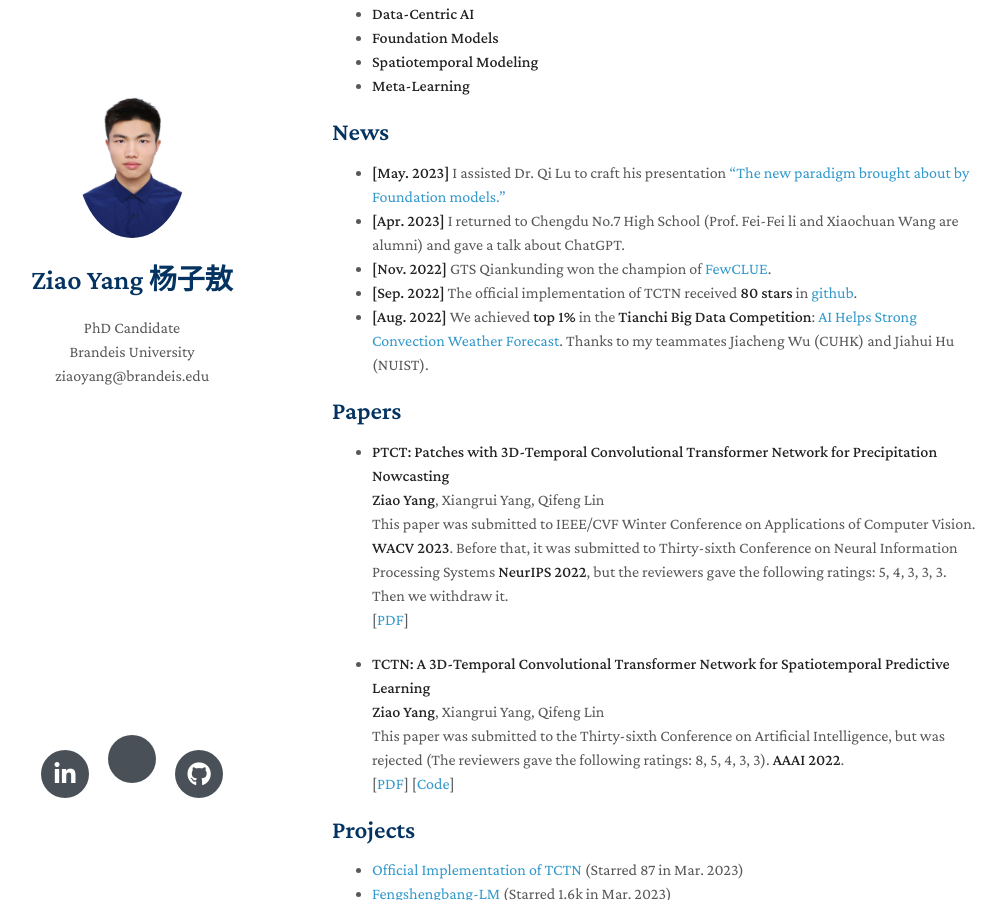
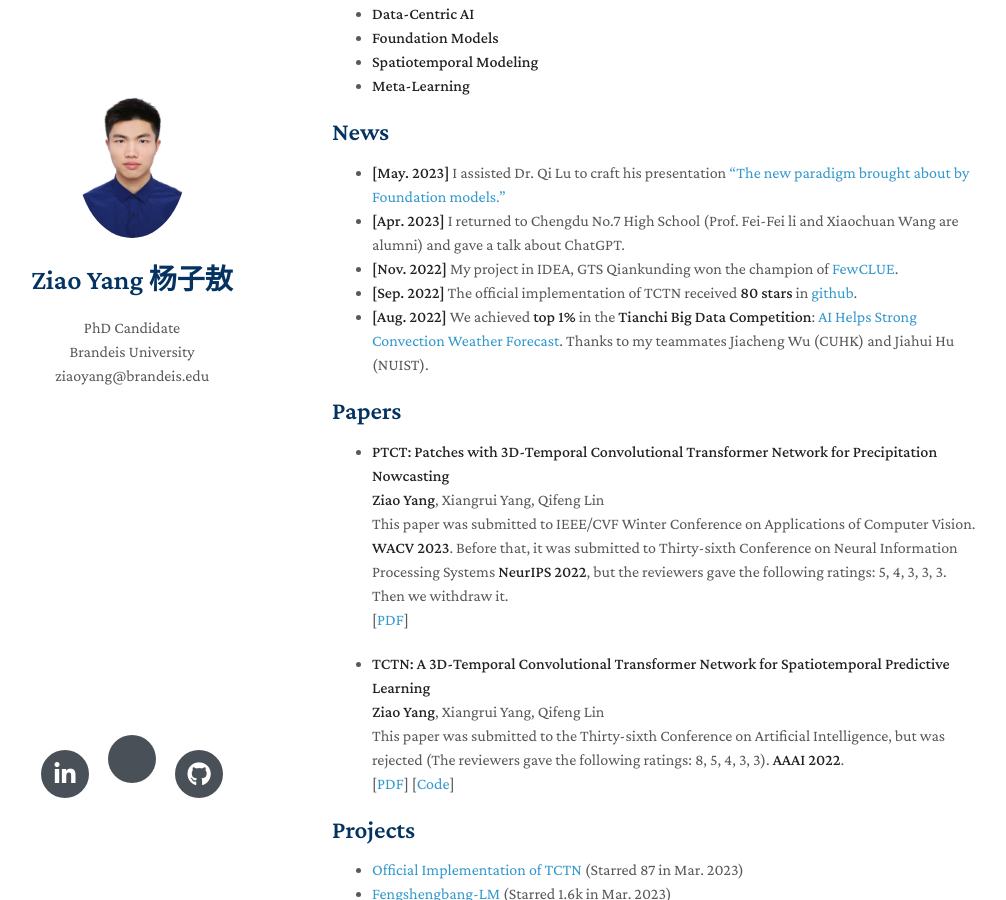
Before and after one commit to yangziao56/homepage, a Jekyll site: the page built from index.md, in a window 1280 px wide and 900 px high, scrolled down 449 px. Shown: the whole window, without its empty margins (138-1144 px from the left). Built offline with Jekyll 4.4.1, drawn with Linux system fonts in a browser that asks for light colours; nearby versions of some CDN libraries; a style sheet for code colours, icons or effects is not loaded; our own code applies the rules of GitHub Pages for plain Markdown files.

Commit message:
Update index.md
Signed-off-by: Ziao Yang <70676524+yangziao56@users.noreply.github.com>

```diff
--- a/index.md
+++ b/index.md
@@ -21,7 +21,7 @@
 ## News
 - **[May. 2023]** I assisted Dr. Qi Lu to craft his presentation ["The new paradigm brought about by Foundation models."](https://www.bilibili.com/video/BV1mM4y147qw/?spm_id_from=333.337.search-card.all.click)
 - **[Apr. 2023]** I returned to Chengdu No.7 High School (Prof. Fei-Fei li and Xiaochuan Wang are alumni) and gave a talk about ChatGPT.
-- **[Nov. 2022]** GTS Qiankunding won the champion of [FewCLUE](https://www.cluebenchmarks.com/fewclue.html).
+- **[Nov. 2022]** My project in IDEA, GTS Qiankunding won the champion of [FewCLUE](https://www.cluebenchmarks.com/fewclue.html).
 - **[Sep. 2022]** The official implementation of TCTN received **80 stars** in [github](https://github.com/yangziao56/TCTN-pytorch).
 - **[Aug. 2022]** We achieved **top 1%** in the **Tianchi Big Data Competition**: [AI Helps Strong Convection Weather Forecast](https://tianchi.aliyun.com/competition/entrance/531962/rankingList). Thanks to my teammates Jiacheng Wu (CUHK) and Jiahui Hu (NUIST).
 
```
